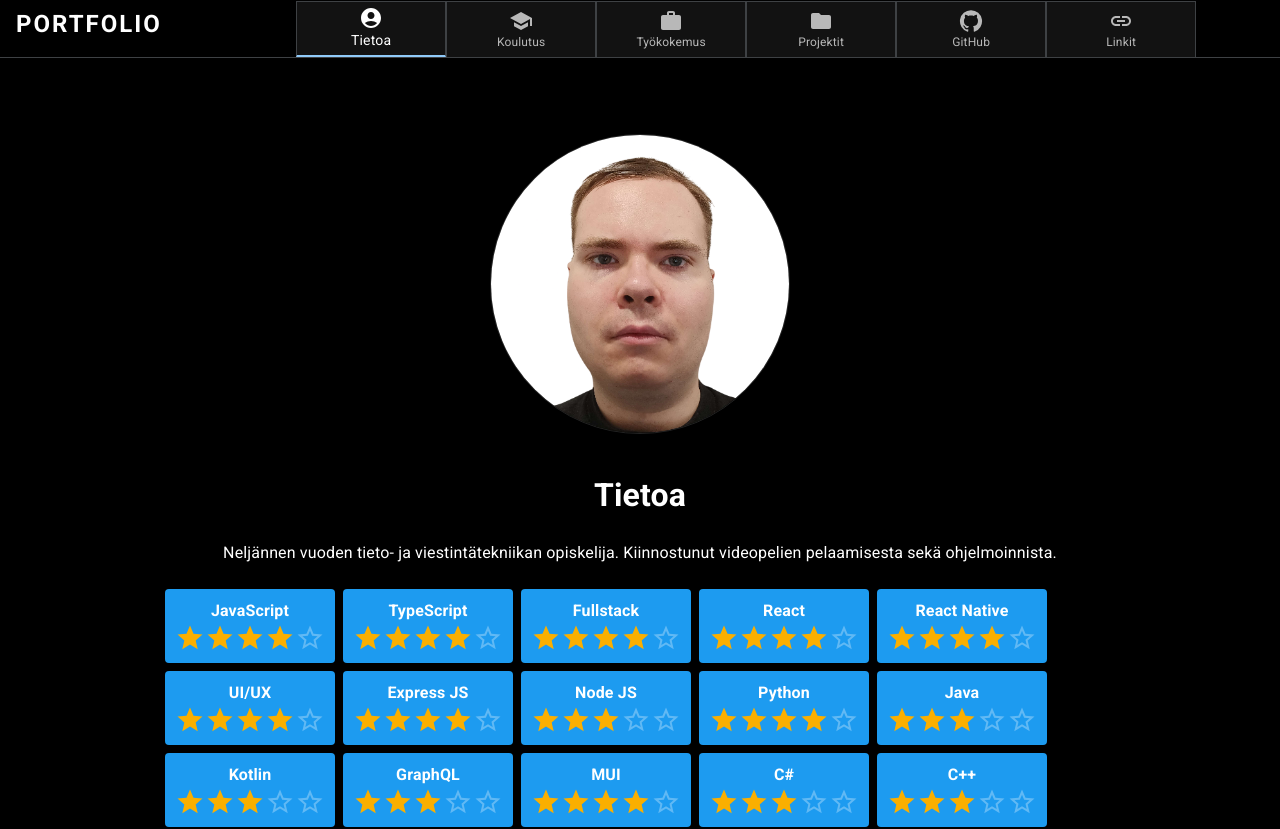
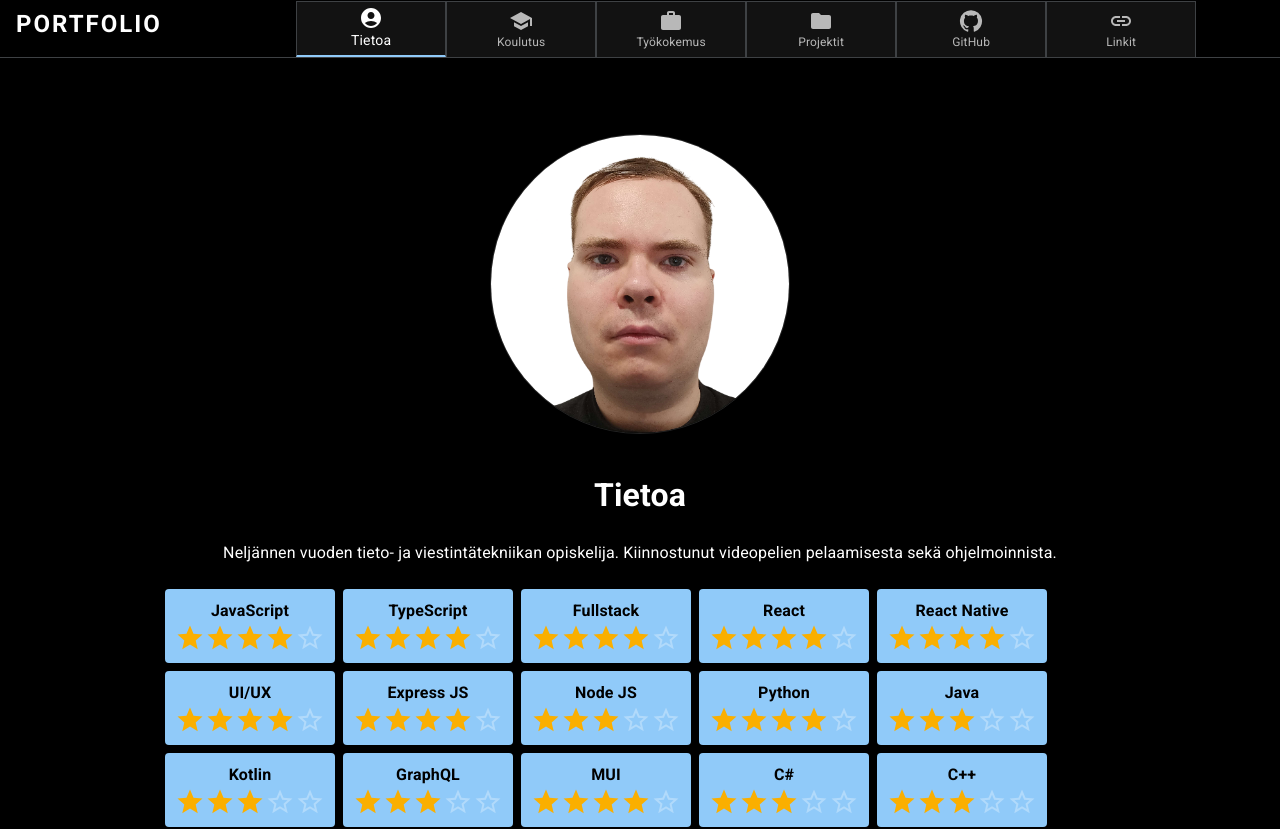
Before and after one commit to JeztC/jeztc.github.io, a React (Create React App) app: page /about in a window 1280 px wide. Shown: the top 829 px of the page. Built offline with nearby package versions, Linux system fonts and the light colour scheme; some icons are missing.

Commit message:
feat: fix github actions

```diff
--- a/src/components/About.tsx
+++ b/src/components/About.tsx
@@ -11,7 +11,8 @@ const SkillBox = styled('div')`
     flex-direction: column;
     align-items: center;
     justify-content: center;
-    background-color: #1D9BF0;
+    background-color: #90caf9;
+    color: black;
     min-width: 50px;
     width: auto;
     height: auto;
```
